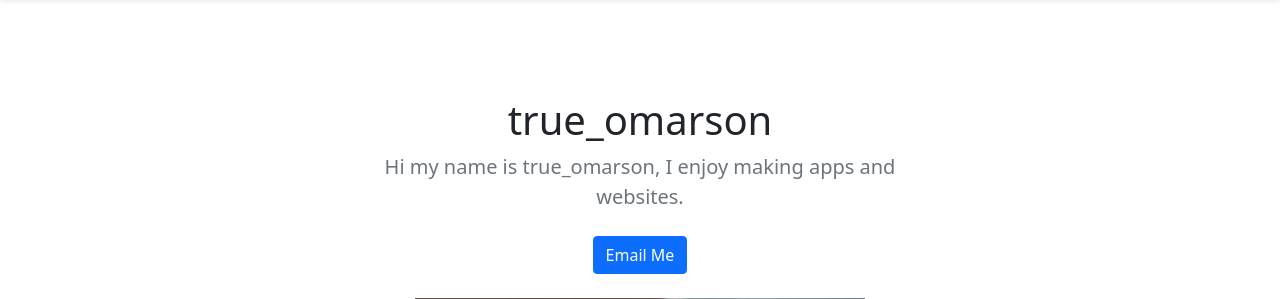
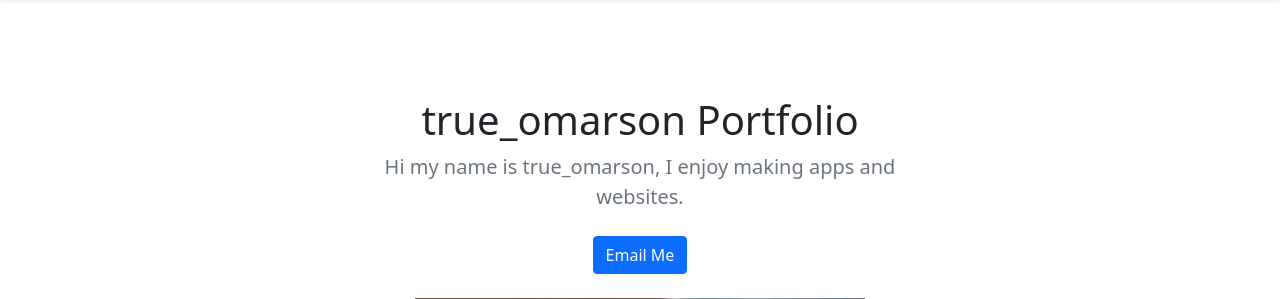
Before and after one commit to trueomarson/portfolio, a Django app: page / in a window 1280 px wide. Shown: the part 112-411 px from the top of the page. Run offline with Django 3.2, Linux system fonts and the light colour scheme.

Commit message:
initial commit

```diff
--- a/jobs/templates/jobs/home.html
+++ b/jobs/templates/jobs/home.html
@@ -10,7 +10,7 @@
     <meta name="description" content="">
     <meta name="author" content="Mark Otto, Jacob Thornton, and Bootstrap contributors">
     <meta name="generator" content="Hugo 0.87.0">
-    <title>Portfolio</title>
+    <title>true_omarson Portfolio</title>
 
     <link rel="canonical" href="https://getbootstrap.com/docs/5.1/examples/album/">
 
@@ -97,7 +97,7 @@
         <section class="py-5 text-center container">
             <div class="row py-lg-5">
                 <div class="col-lg-6 col-md-8 mx-auto">
-                    <h1 class="fw-light">true_omarson</h1>
+                    <h1 class="fw-light">true_omarson Portfolio</h1>
                     <p class="lead text-muted">Hi my name is true_omarson, I enjoy making apps and websites.</p>
                     <p>
                         <a href="mailto:contact@true_omarson.com" class="btn btn-primary my-2">Email Me</a>
```
Also changed, not shown: 1 other file.
